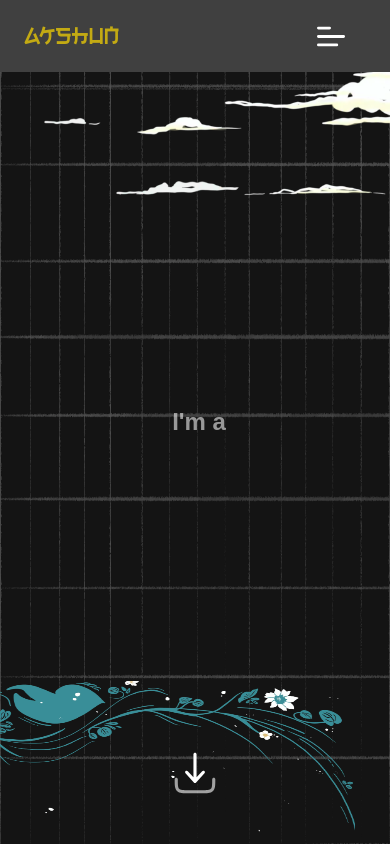
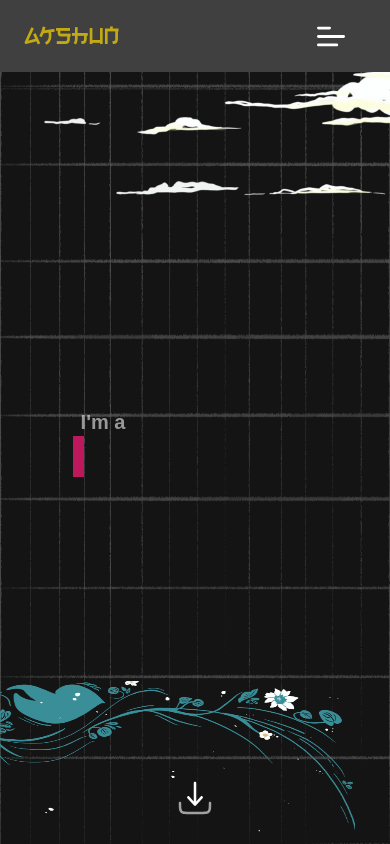
Before and after one commit to Akshun-01/portfolioWebsite, a React (Vite) app: page / in a window 390 px wide. Built offline with nearby package versions, Linux system fonts and the light colour scheme.

Commit message:
alt way to add bg

```diff
--- a/src/pages/ContactForm/ContactForm.jsx
+++ b/src/pages/ContactForm/ContactForm.jsx
@@ -29,7 +29,11 @@ const ContactForm = () => {
   };
 
   return (
-    <div className="bg-[url('./assets/contactbg.png')] bg-no-repeat bg-cover text-white flex items-center justify-center relative py-12">
+    <div>
+      <div>
+        <img className="w-screen h-screen z-0 absolute" src="./assets/contactbg.png" alt="" />
+      </div>
+      <div className='z-10 text-white flex items-center justify-center relative py-12'>
         {isPhone ?
           <VerticalText heading="Contact Me" className="absolute hidden"/> : (
           <div className="">
@@ -52,7 +56,7 @@ const ContactForm = () => {
                   </div>
                   <div className="sm:col-span-2">
                       <label htmlFor="message" className="block mb-2 text-sm font-medium text-gray-900 dark:text-gray-400">Your message</label>
-                      <textarea id="message" rows="6" name="message" className="shadow-sm text-sm rounded-lg block w-full p-2.5 dark:bg-zinc-700 dark:border-gray-600 dark:placeholder-zinc-400 dark:text-white dark:shadow-sm-light" placeholder="Leave a comment..."></textarea>
+                      <textarea id="message" rows="6" name="message" className="shadow-sm text-sm rounded-lg block w-full p-2.5 dark:bg-zinc-700 dark:border-gray-600 dark:placeholder-zinc-400 dark:text-white dark:shadow-sm-light" placeholder="Leave a comment..." maxlength="2000"></textarea>
                   </div>
                   <button type="submit" value="Send" className="py-3 px-5 text-sm font-medium text-center text-black rounded-lg bg-header-primary sm:w-fit hover:bg-primary-800 focus:ring-4 focus:outline-none focus:ring-primary-300 dark:bg-primary-600 dark:hover:bg-primary-700 dark:focus:ring-primary-800">Send message</button>
               </form>
@@ -64,6 +68,7 @@ const ContactForm = () => {
         <div className="hidden lg:block absolute right-12 bottom-24">
           <img src="./navbar/daruma.png" alt="" className='h-[12vw] opacity-70 ' />
         </div>
+        </div>
     </div>
   )
 }
--- a/src/pages/HeroPage/HeroPage.jsx
+++ b/src/pages/HeroPage/HeroPage.jsx
@@ -5,9 +5,9 @@ import Typewriter from "typewriter-effect";
 export default function HeroPage() {
   return (
     <div className="flex items-center justify-center text-white relative h-screen w-full overflow-x-hidden">
-      <div className="text-left z-20 lg:translate-x-[-25vw] lg:translate-y-[-5vw]">
-        <h1 className="text-2xl font-bold opacity-60 ml-2">I'm a</h1>
-        <p className="text-5xl md:text-7xl lg:text-8xl font-accent absolute">
+      <div className="text-left z-20 -translate-x-24 sm:-translate-x-[25vw] lg:translate-y-[-5vw]">
+        <h1 className="text-xl font-bold opacity-60 ml-2">I'm a</h1>
+        <p className="text-4xl md:text-7xl lg:text-8xl font-accent absolute bg-pink-700 sm:bg-transparent">
             <Typewriter
               options={{
                 strings: ["DEVELOPER", "DESIGNER"],
@@ -19,10 +19,10 @@ export default function HeroPage() {
         </p>
       </div>
 
-      <div className="absolute z-20 bottom-10 cursor-pointer">
+      <div className="absolute z-20 bottom-5 cursor-pointer">
           <button data-tooltip-id="my-tooltip" data-tooltip-content="Download Resume!">
             <a href="./resume/resume.pdf" download>
-                <svg width="50px" height="50px" viewBox="0 0 24 24" fill="none" xmlns="http://www.w3.org/2000/svg">
+                <svg width="40px" height="40px" viewBox="0 0 24 24" fill="none" xmlns="http://www.w3.org/2000/svg">
                 <path opacity="0.6" fill-rule="evenodd" clip-rule="evenodd" d="M3 14.25C3.41421 14.25 3.75 14.5858 3.75 15C3.75 16.4354 3.75159 17.4365 3.85315 18.1919C3.9518 18.9257 4.13225 19.3142 4.40901 19.591C4.68577 19.8678 5.07435 20.0482 5.80812 20.1469C6.56347 20.2484 7.56459 20.25 9 20.25H15C16.4354 20.25 17.4365 20.2484 18.1919 20.1469C18.9257 20.0482 19.3142 19.8678 19.591 19.591C19.8678 19.3142 20.0482 18.9257 20.1469 18.1919C20.2484 17.4365 20.25 16.4354 20.25 15C20.25 14.5858 20.5858 14.25 21 14.25C21.4142 14.25 21.75 14.5858 21.75 15V15.0549C21.75 16.4225 21.75 17.5248 21.6335 18.3918C21.5125 19.2919 21.2536 20.0497 20.6517 20.6516C20.0497 21.2536 19.2919 21.5125 18.3918 21.6335C17.5248 21.75 16.4225 21.75 15.0549 21.75H8.94513C7.57754 21.75 6.47522 21.75 5.60825 21.6335C4.70814 21.5125 3.95027 21.2536 3.34835 20.6517C2.74643 20.0497 2.48754 19.2919 2.36652 18.3918C2.24996 17.5248 2.24998 16.4225 2.25 15.0549C2.25 15.0366 2.25 15.0183 2.25 15C2.25 14.5858 2.58579 14.25 3 14.25Z" fill="#ffffff"/>
                 <path fill-rule="evenodd" clip-rule="evenodd" d="M12 16.75C12.2106 16.75 12.4114 16.6615 12.5535 16.5061L16.5535 12.1311C16.833 11.8254 16.8118 11.351 16.5061 11.0715C16.2004 10.792 15.726 10.8132 15.4465 11.1189L12.75 14.0682V3C12.75 2.58579 12.4142 2.25 12 2.25C11.5858 2.25 11.25 2.58579 11.25 3V14.0682L8.55353 11.1189C8.27403 10.8132 7.79963 10.792 7.49393 11.0715C7.18823 11.351 7.16698 11.8254 7.44648 12.1311L11.4465 16.5061C11.5886 16.6615 11.7894 16.75 12 16.75Z" fill="#ffffff"/>
                 </svg>
```
